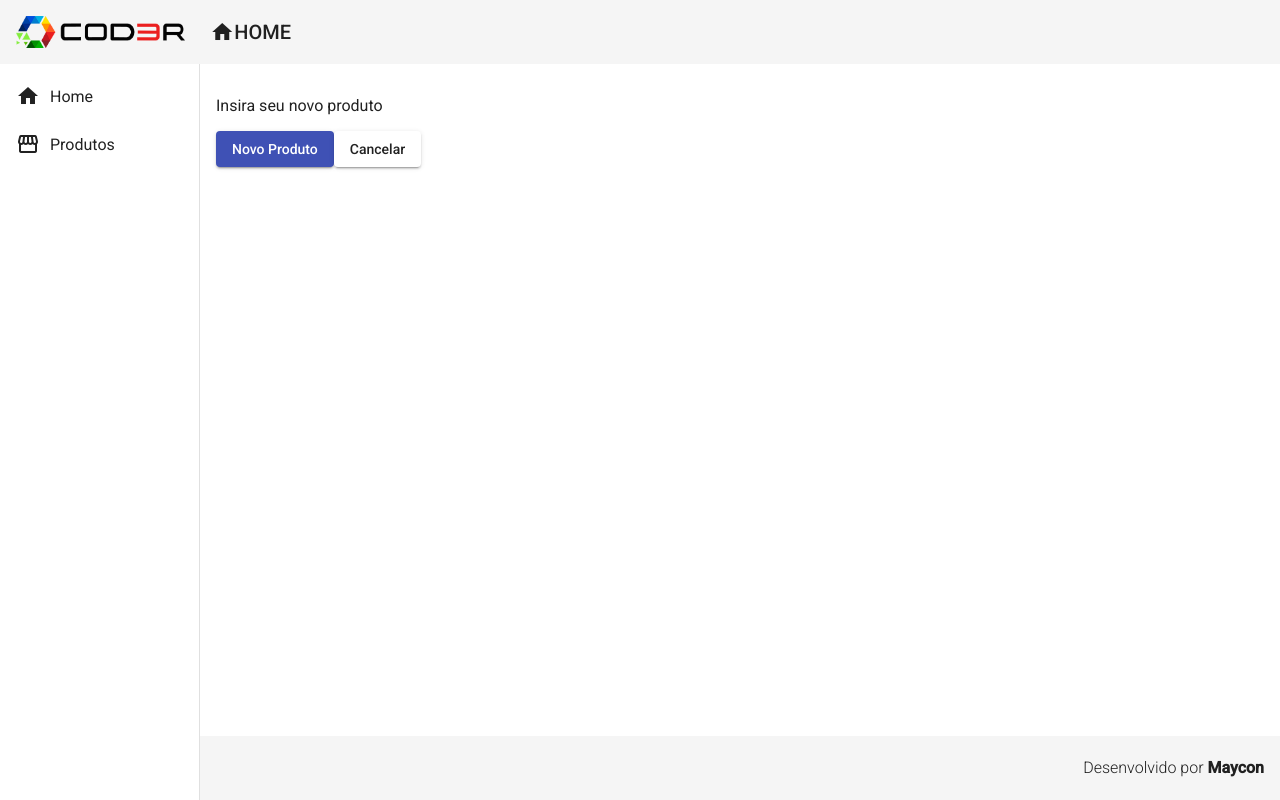
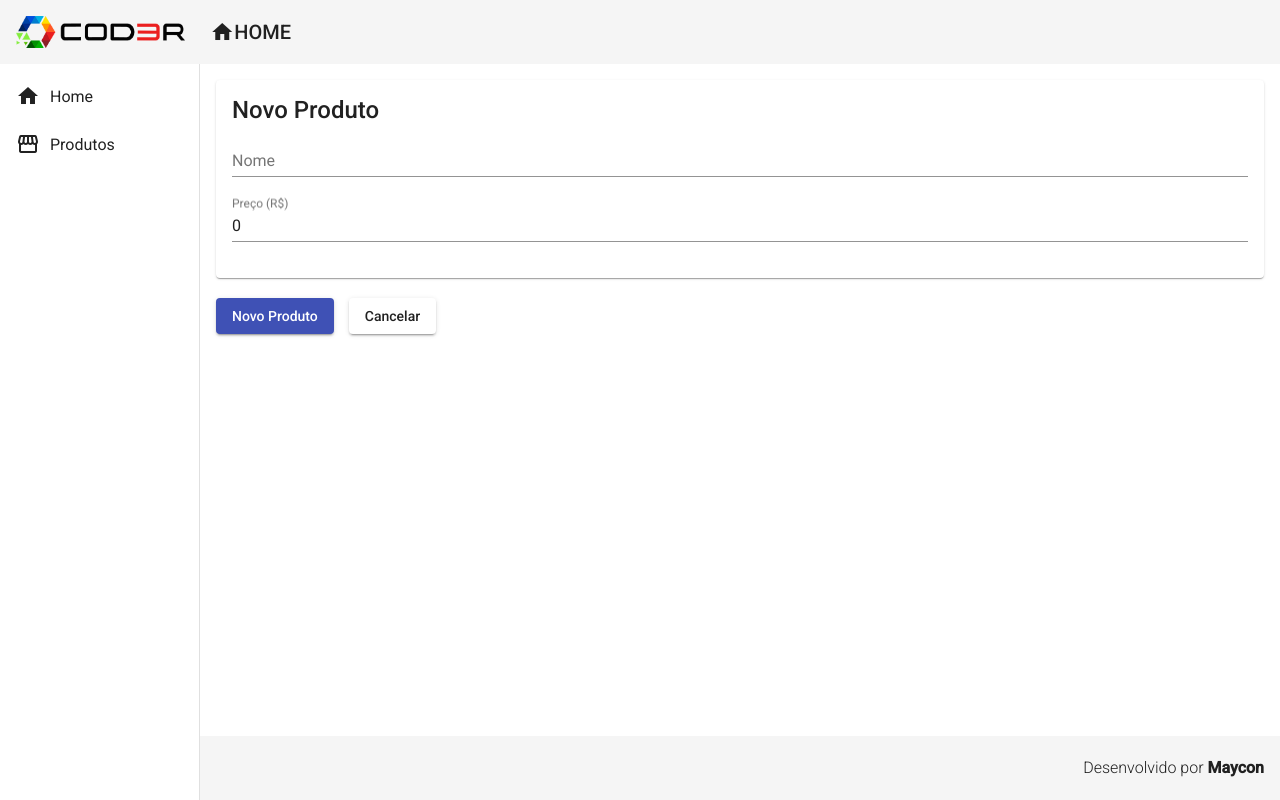
Before and after one commit to mayconllc/angular-9-curso-basico, an Angular app: page /products/create in a window 1280 px wide. Built offline with nearby package versions, Linux system fonts and the light colour scheme.

Commit message:
adicionando métodos insert e obter produtos

```diff
--- a/backend/db.json
+++ b/backend/db.json
@@ -14,6 +14,16 @@
       "id": 3,
       "name": "samsung s20+",
       "price": 5000.99
+    },
+    {
+      "name": "Celular Motorola G6 Plus",
+      "price": 978.99,
+      "id": 4
+    },
+    {
+      "name": "Impressora HP",
+      "price": "420.00",
+      "id": 5
     }
   ]
 }
--- a/src/app/components/product/create/create.component.css
+++ b/src/app/components/product/create/create.component.css
@@ -0,0 +1,8 @@
+form {
+    display: flex;
+    flex-direction: column;
+}
+
+button {
+    margin: 20px 15px 0 0;
+}
--- a/src/app/components/product/create/create.component.html
+++ b/src/app/components/product/create/create.component.html
@@ -1,6 +1,16 @@
-<p>
-  Insira seu novo produto
-</p>
+<mat-card>
+  <mat-card-title>
+    Novo Produto
+  </mat-card-title>
+  <form>
+    <mat-form-field>
+      <input matInput placeholder="Nome" [(ngModel)]="product.name" name="name" />
+    </mat-form-field>
+    <mat-form-field>
+      <input matInput placeholder="Preço (R$)" [(ngModel)]="product.price" name="price"/>
+    </mat-form-field>
+  </form>
+</mat-card>
 
 <button mat-raised-button (click)="createProduct()" color="primary">
   Novo Produto
--- a/src/app/components/product/create/create.component.ts
+++ b/src/app/components/product/create/create.component.ts
@@ -1,6 +1,7 @@
 import { Component } from '@angular/core';
 import { ProductService } from '../product.service';
 import { Router } from '@angular/router';
+import { Product } from '../product.model';
 
 @Component({
   selector: 'app-create',
@@ -9,13 +10,21 @@ import { Router } from '@angular/router';
 })
 export class CreateComponent {
 
+  product: Product = {
+    name: '',
+    price: 0
+  }
+
   constructor(private service: ProductService, private router: Router) { }
 
   createProduct() {
-    this.service.showMessage('Produto criado com sucesso!');
+    this.service.create(this.product).subscribe(() => {
+      this.service.showMessage('Produto criado com sucesso!');
+      this.router.navigate(['/products']);
+    });
   }
 
   cancel() {
-    this.router.navigate(['/products'])
+    this.router.navigate(['/products']);
   }
 }
--- a/src/app/components/product/product.model.ts
+++ b/src/app/components/product/product.model.ts
@@ -1,4 +1,4 @@
-export interface product {
+export interface Product {
     id?: number;
     name: string;
     price: number;
--- a/src/app/components/product/product.service.ts
+++ b/src/app/components/product/product.service.ts
@@ -1,12 +1,17 @@
 import { Injectable } from '@angular/core';
 import { MatSnackBar } from '@angular/material/snack-bar';
+import { HttpClient } from '@angular/common/http';
+import { Product } from './product.model';
+import { Observable } from 'rxjs';
 
 @Injectable({
   providedIn: 'root'
 })
 export class ProductService {
 
-  constructor(private snackBar: MatSnackBar) { }
+  baseUrl: string = 'http://localhost:3000/products'
+
+  constructor(private snackBar: MatSnackBar, private httpClient: HttpClient) { }
 
   showMessage(message: string) {
     this.snackBar.open(message, '', {
@@ -15,4 +20,12 @@ export class ProductService {
       verticalPosition: 'top'
     })
   }
+
+  create(product: Product) : Observable<Product>{
+    return this.httpClient.post<Product>(this.baseUrl, product);
+  }
+
+  read() : Observable<Product[]>{
+    return this.httpClient.get<Product[]>(this.baseUrl);
+  }
 }
--- /dev/null
+++ b/src/app/components/product/read/read.component.html
@@ -0,0 +1,3 @@
+<p>
+  read works!
+</p>
--- /dev/null
+++ b/src/app/components/product/read/read.component.ts
@@ -0,0 +1,23 @@
+import { Component, OnInit } from '@angular/core';
+import { Product } from '../product.model';
+import { ProductService } from '../product.service';
+
+@Component({
+  selector: 'app-read',
+  templateUrl: './read.component.html',
+  styleUrls: ['./read.component.css']
+})
+export class ReadComponent implements OnInit {
+
+  products: Product[];
+
+  constructor(private service: ProductService) { }
+
+  ngOnInit(): void {
+    this.service.read().subscribe(products => {
+      this.products = products;
+      console.log(this.products);
+    })
+  }
+
+}
--- a/src/app/views/product/product.component.css
+++ b/src/app/views/product/product.component.css
@@ -0,0 +1,3 @@
+button {
+    margin-bottom: 20px;
+}
--- a/src/app/views/product/product.component.html
+++ b/src/app/views/product/product.component.html
@@ -1,3 +1,4 @@
-<button mat-raised-button (click)="createProduct()">
+<button mat-raised-button (click)="createProduct()" color="primary">
   Novo Produto
 </button>
+<app-read></app-read>
```
Also changed, not shown: src/app/app.module.ts (+12 -3 lines), src/app/components/product/read/read.component.css (added). Lines whose indentation alone changed are shown as unchanged.
